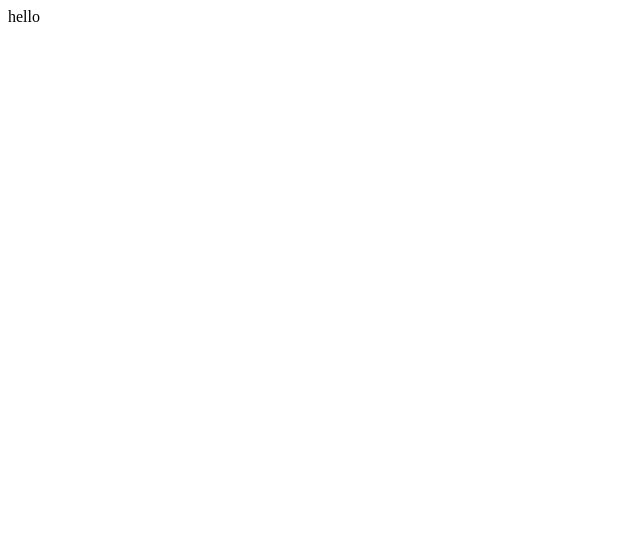
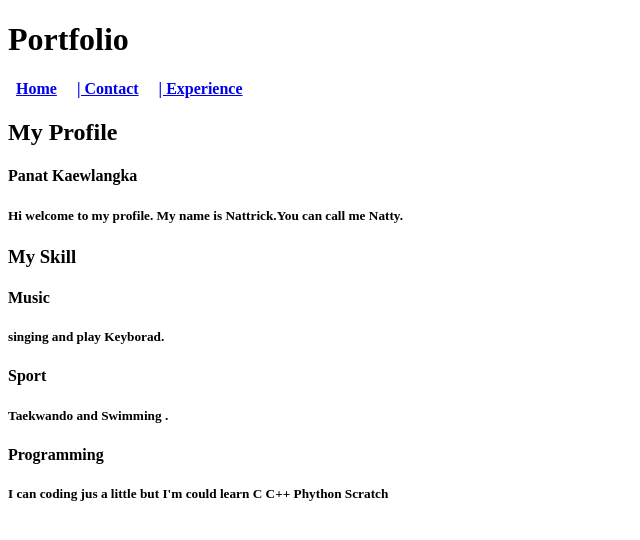
Before and after one commit to cpe207/lab02-PanatKaewlangka, a plain HTML site: page index.html in a window 1280 px wide. Shown: the whole page, without its empty margins (0-640 px from the left). Drawn offline with Linux system fonts and the light colour scheme.

Commit message:
profile information finish

```diff
--- a/index.html
+++ b/index.html
@@ -6,6 +6,30 @@
     <title>My Portfolio</title>
   </head>
   <body>
-    hello
+    <h1>Portfolio
+      <h4>
+        &nbsp;
+        <a target="_blank" href="index.html">Home</a> &nbsp; &nbsp;
+        <a target="_blank" href="contact.html">| Contact</a> &nbsp; &nbsp;
+        <a target="_blank" href="experience.html">| Experience</a> &nbsp; &nbsp;
+      </h4>
+    </h1>
+
+    <div>
+      <h2>My Profile</h2>
+      <h4>Panat Kaewlangka</h4>
+      <h5>Hi welcome to my profile. My name is Nattrick.You can call me Natty.</h5>
+    </div>
+
+    <div>
+      <p></p><h3>My Skill</h3></div>
+      <p><h4>Music</h4></p>
+      <p><h5>singing and play Keyborad.</h5></p>
+      <p><h4>Sport</h4></p>
+      <p><h5>Taekwando and Swimming .</h5></p>
+      <p><h4>Programming</h4></p>
+      <p><h5>I can coding jus a little but I'm could learn C C++ Phython Scratch</h5></p>
+    </div>
+
   </body>
 </html>
```
Also changed, not shown: contact.html (added, +19 -0 lines), experience.html (+9 -2 lines).
